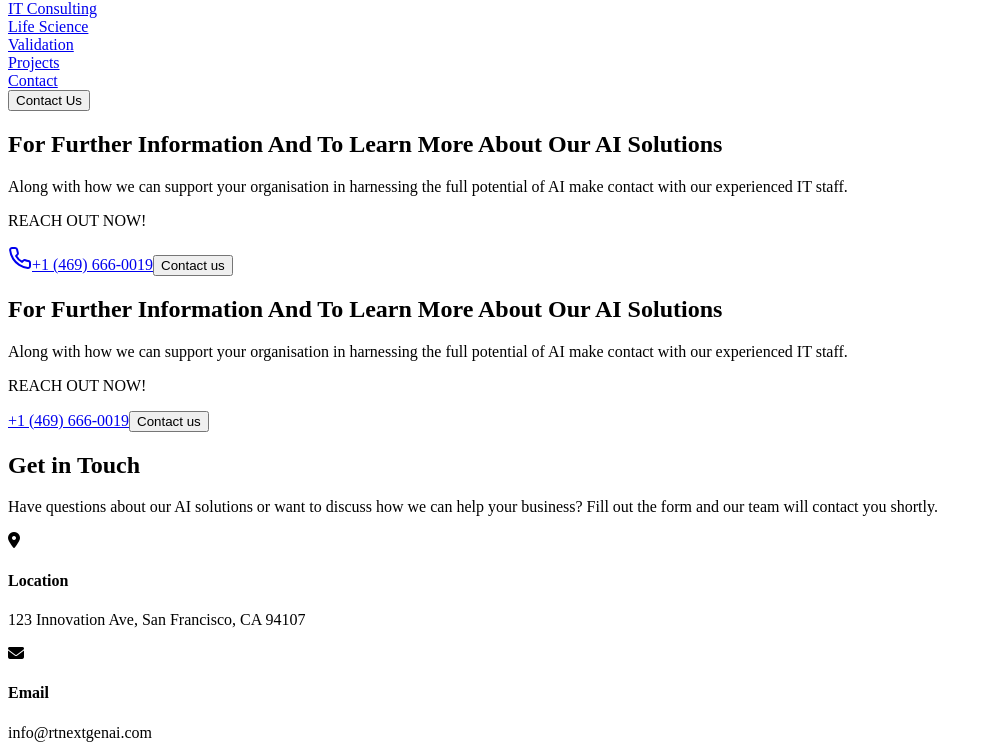
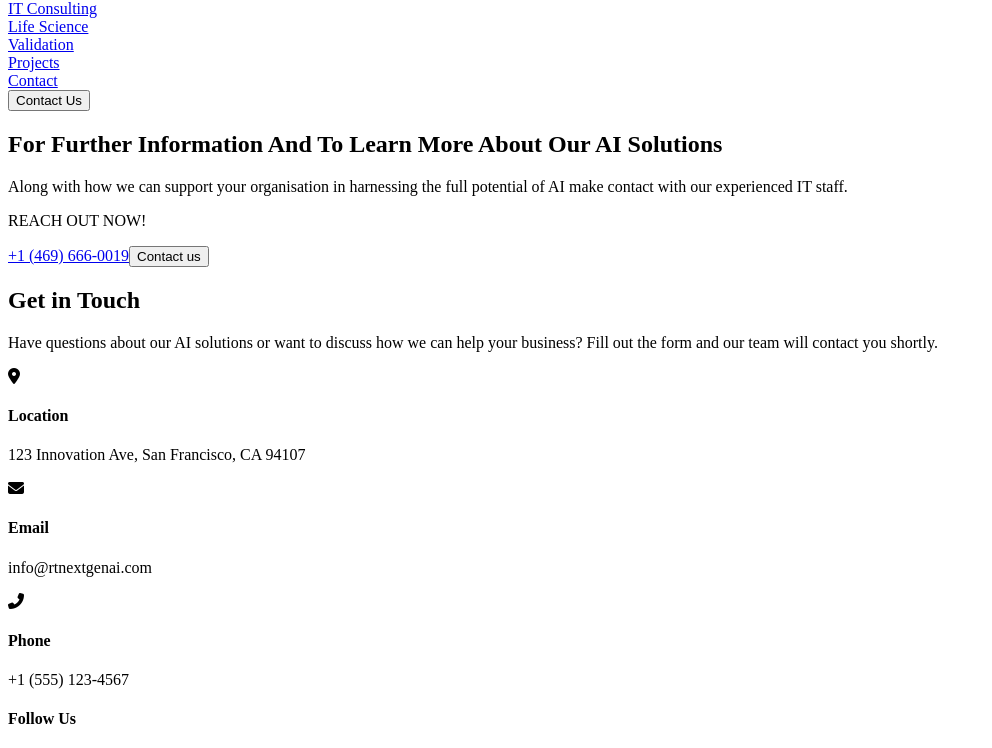
Before and after one commit to Pothugunt1a/NextGenWebsite, a React (Vite) app in the folder client/: page /contact in a window 1280 px wide. Shown: the part 845-1593 px from the top of the page, without its empty margins (0-992 px from the left). Built offline with nearby package versions, Linux system fonts and the light colour scheme.

Commit message:
Restored to 'f7880a4f5284ed6188907c02ea00a49f7612b824'
Replit-Restored-To: f7880a4f5284ed6188907c02ea00a49f7612b824

```diff
--- a/client/src/pages/ContactInfo.tsx
+++ b/client/src/pages/ContactInfo.tsx
@@ -1,8 +1,6 @@
 
 import { motion } from "framer-motion";
 import Contact from "@/components/Contact";
-import { Phone } from "lucide-react";
-import { Button } from "@/components/ui/button";
 
 export default function ContactInfo() {
   return (
@@ -12,52 +10,7 @@ export default function ContactInfo() {
       exit={{ opacity: 0 }}
       transition={{ duration: 0.5 }}
     >
-      <section className="py-16 md:py-24 bg-white">
-        <div className="container mx-auto px-4 sm:px-6 lg:px-8">
-          <motion.div
-            className="max-w-5xl mx-auto mb-12"
-            initial={{ opacity: 0 }}
-            whileInView={{ opacity: 1 }}
-            viewport={{ once: true, amount: 0.3 }}
-            transition={{ duration: 0.6 }}
-          >
-            <div className="bg-slate-100 rounded-xl overflow-hidden shadow-md">
-              <div className="relative p-6 sm:p-8 md:p-10 flex flex-col md:flex-row items-center gap-6 bg-gradient-to-r from-slate-100 to-slate-200">
-                <div className="absolute inset-0 opacity-10 pointer-events-none bg-[url('/pattern-dots.svg')]"></div>
-
-                <div className="flex-1 relative z-10">
-                  <h2 className="text-2xl sm:text-3xl font-bold text-gray-800 mb-3">
-                    For Further Information And To Learn More About Our AI Solutions
-                  </h2>
-                  <p className="text-slate-700 mb-4">
-                    Along with how we can support your organisation in harnessing the full potential of AI make contact with our experienced IT staff.
-                  </p>
-                </div>
-
-                <div className="relative z-10 shrink-0 text-center md:text-right">
-                  <p className="text-sm font-semibold uppercase text-slate-600 tracking-wider mb-1">REACH OUT NOW!</p>
-                  <a
-                    href="tel:+14696660019"
-                    className="text-2xl md:text-3xl font-bold text-primary hover:text-primary-dark transition-colors flex items-center gap-3 mb-3 group"
-                  >
-                    <span className="inline-flex items-center justify-center w-10 h-10 rounded-full bg-primary/10 group-hover:bg-primary/20 transition-colors">
-                      <Phone className="h-5 w-5 text-primary" />
-                    </span>
-                    <span>+1 (469) 666-0019</span>
-                  </a>
-                  <Button
-                    className="bg-primary hover:bg-primary-dark text-white"
-                    onClick={() => document.getElementById('contact-form')?.scrollIntoView({ behavior: 'smooth' })}
-                  >
-                    Contact us
-                  </Button>
-                </div>
-              </div>
-            </div>
-          </motion.div>
-          <Contact />
-        </div>
-      </section>
+      <Contact />
     </motion.div>
   );
 }
```
